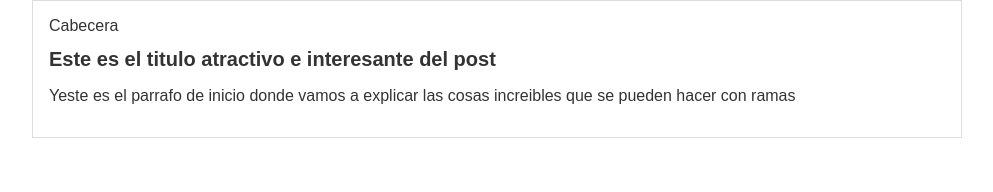
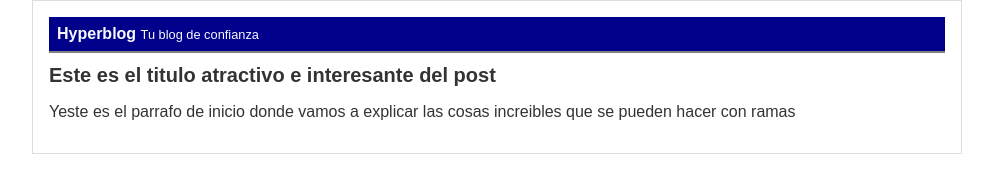
Before and after one commit to sabrinavalerioh/hyperblog, a plain HTML site: page index.html in a window 1280 px wide. Shown: the whole page, without its empty margins (143-1136 px from the left). Drawn offline with Linux system fonts and the light colour scheme.

Commit message:
Finalizada la cabecera con diseño azul

```diff
--- a/css/index.css
+++ b/css/index.css
@@ -7,6 +7,23 @@ body
     margin: 0;
     padding: 0;
 }
+#cabecera
+{
+    background: darkblue;
+    box-shadow: 0px 2px 0px rgba(0, 0, 0, 0.5);
+    color: ghostwhite;
+    font-weight: bold;
+    margin: 0;
+    padding: 0.5em;
+}
+
+#cabecera #tagline
+{
+    padding: 1em 0 0 0;
+    font-weight: normal;
+    font-size: 0.8em;
+}
+
 #container
 {
     width: 70%;
--- a/index.html
+++ b/index.html
@@ -10,7 +10,9 @@
 <body>
     <div id="container">
         <div id="cabecera">
-            Cabecera
+            Hyperblog
+            <span id="tagline">Tu blog de
+            confianza </span>
         </div>
         <div id="post">
             <h1>Este es el titulo
```
